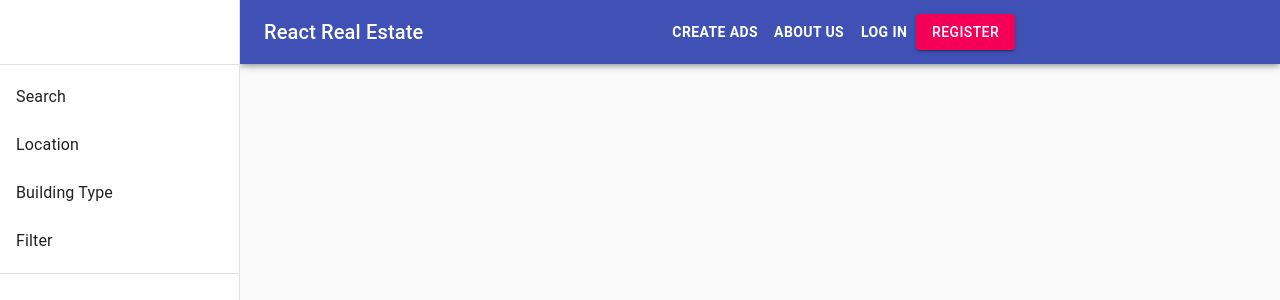
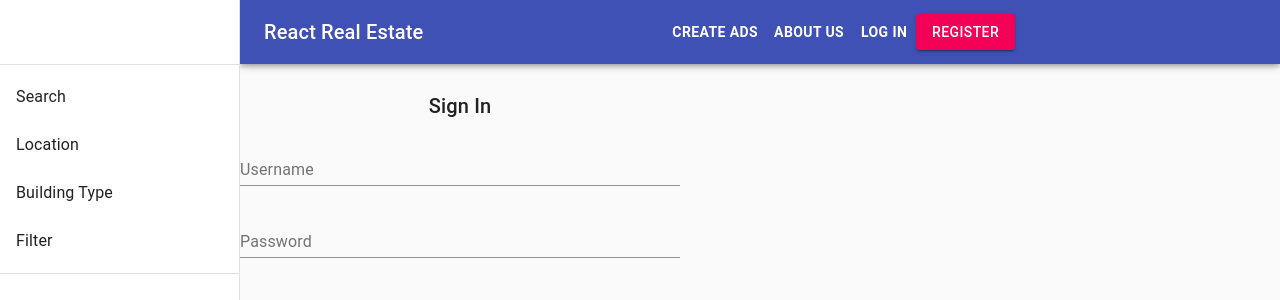
Before and after one commit to Ravina-Deogadkar/real-estate-app, a React (Create React App) app: page /signin in a window 1280 px wide. Shown: the top 300 px of the page. Built offline with nearby package versions, Linux system fonts and the light colour scheme.

Commit message:
Feat: creates login form component

```diff
--- a/src/component/layout.js
+++ b/src/component/layout.js
@@ -19,6 +19,7 @@ import { BrowserRouter as Router, Route, Switch, Link } from "react-router-dom";
 
 const CreateAdds = lazy(() => import("../templates/create-adds"));
 const ShowAdds = lazy(() => import("../templates/show-adds"));
+const Login = lazy(() => import("../templates/login"));
 
 const drawerWidth = 240;
 
@@ -139,7 +140,11 @@ function Layout(props) {
                 About us
               </ColorButton>
 
-              <ColorButton color="primary" className={classes.margin} href="/">
+              <ColorButton
+                color="primary"
+                className={classes.margin}
+                href="/signin"
+              >
                 Log In
               </ColorButton>
 
@@ -193,6 +198,7 @@ function Layout(props) {
               <Switch>
                 <Route exact path="/" component={ShowAdds} />
                 <Route path="/createadds" component={CreateAdds} />
+                <Route path="/signin" component={Login} />
               </Switch>
             </Suspense>
           </React.Fragment>
--- a/src/templates/login.js
+++ b/src/templates/login.js
@@ -1,8 +1,52 @@
-import React, {Components} from 'react';
+import React, { Component } from "react";
+import { withStyles } from "@material-ui/core/styles";
+import Typography from "@material-ui/core/Typography";
+import TextField from "@material-ui/core/TextField";
 
-class Login extends Component{
+const useStyles = (theme) => ({
+  root: {
+    display: "flex",
+    marginLeft: "10px",
+  },
+  card: {
+    padding: "5%",
+  },
+});
 
-    render(){
+class Login extends Component {
+  constructor(props) {
+    super(props);
+    console.log("create");
+  }
+  render() {
+    const classes = this.props;
+    return (
+      <div className={classes.root}>
+        <div>
+          <Typography variant="h6" noWrap>
+            Sign In
+          </Typography>
+        </div>
+        <div>
+          <TextField
+            id="filled-name"
+            label="Username"
+            fullWidth
+            className={classes.textField}
+            margin="normal"
+          />
+          <TextField
+            id="filled-password-input"
+            label="Password"
+            fullWidth
+            type="password"
+            className={classes.textField}
+            margin="normal"
+          />
+        </div>
+      </div>
+    );
+  }
+}
 
-    }
-}
+export default withStyles(useStyles)(Login);
```
